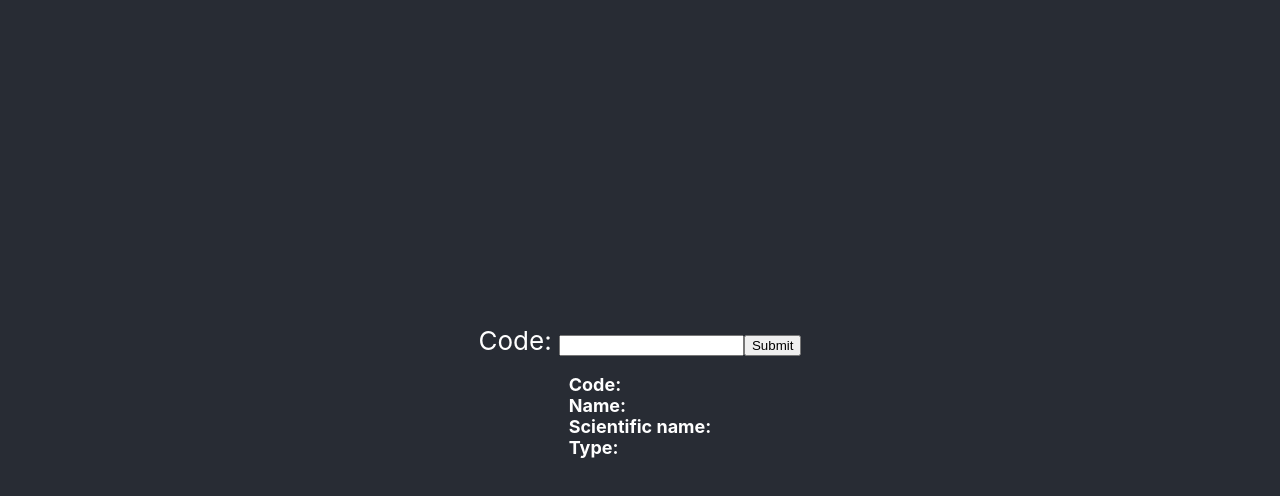
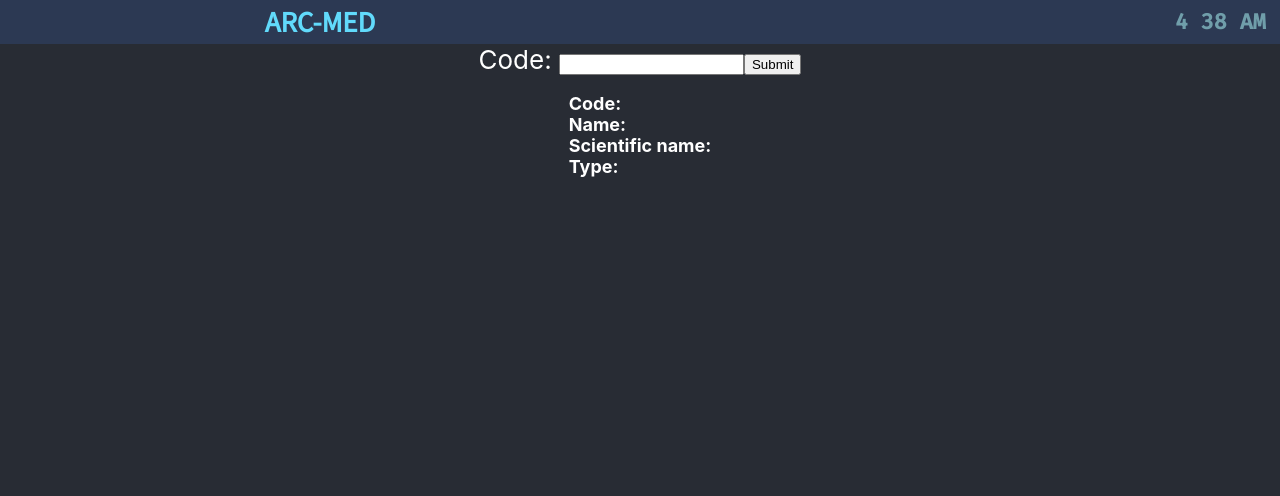
Before and after one commit to Ethazeriel/arc-med, a React (Create React App) app in the folder client/: page / in a window 1280 px wide. Shown: the top 496 px of the page. Built offline with nearby package versions, Linux system fonts and the light colour scheme.

Commit message:
menu bar

```diff
--- a/client/package.json
+++ b/client/package.json
@@ -2,11 +2,12 @@
   "name": "client",
   "version": "0.1.0",
   "private": true,
-  "proxy":"http://localhost:3001",
+  "proxy": "http://localhost:3001",
   "dependencies": {
     "@testing-library/jest-dom": "^5.16.1",
     "@testing-library/react": "^12.1.2",
     "@testing-library/user-event": "^13.5.0",
+    "eslint-plugin-react": "^7.28.0",
     "react": "^17.0.2",
     "react-dom": "^17.0.2",
     "react-scripts": "5.0.0",
--- a/client/public/index.html
+++ b/client/public/index.html
@@ -24,7 +24,10 @@
       work correctly both with client-side routing and a non-root public URL.
       Learn how to configure a non-root public URL by running `npm run build`.
     -->
-    <title>React App</title>
+    <title>ARC-MED</title>
+    <link rel="preconnect" href="https://fonts.googleapis.com">
+    <link rel="preconnect" href="https://fonts.gstatic.com" crossorigin>
+    <link href="https://fonts.googleapis.com/css2?family=Fira+Code:wght@500&family=Source+Sans+Pro&display=swap" rel="stylesheet">
   </head>
   <body>
     <noscript>You need to enable JavaScript to run this app.</noscript>
--- a/client/src/App.css
+++ b/client/src/App.css
@@ -1,5 +1,8 @@
 .App {
   text-align: center;
+  height: 100vh;
+  background-color: #282c34;
+  width: 100vw;
 }
 
 .App-logo {
@@ -14,8 +17,17 @@
 }
 
 .App-header {
-  background-color: #282c34;
-  min-height: 100vh;
+  min-height: 100%;
+  display: flex;
+  flex-direction: column;
+  align-items: center;
+  justify-content: center;
+  font-size: calc(10px + 2vmin);
+  color: white;
+}
+
+.Critter-search {
+  min-height: 100%;
   display: flex;
   flex-direction: column;
   align-items: center;
@@ -41,3 +53,27 @@ text-align: left;
     transform: rotate(360deg);
   }
 }
+
+.TopBar {
+  background-color: #2c3953;
+  height: calc(40px + 0.5vmin);
+  display: flex;
+  align-items: center;
+  justify-content: center;
+  font-size: calc(90%);
+  font-family: 'Source Sans Pro', sans-serif;
+}
+
+.TopBar-title {
+  color:#61dafb;
+}
+
+.TopBar-item {
+  flex:1;
+}
+.Clock {
+  color:#709eaa;
+  font-family: 'Fira Code', monospace;
+  text-align: right;
+  padding-right: 1em;
+}
--- a/client/src/App.js
+++ b/client/src/App.js
@@ -4,32 +4,32 @@ import React from 'react';
 class SpeciesSearch extends React.Component {
   constructor(props) {
     super(props);
-    this.state = {value: ''};
+    this.state = { value: '' };
 
     this.handleChange = this.handleChange.bind(this);
     this.handleSubmit = this.handleSubmit.bind(this);
   }
 
   handleChange(event) {
-    this.setState({value: event.target.value.toUpperCase()});
+    this.setState({ value: event.target.value.toUpperCase() });
   }
   handleSubmit(event) {
     event.preventDefault();
-    this.setState({value: ''})
+    this.setState({ value: '' });
     console.log(this.state.value);
-    fetch("/species", {
+    fetch('/species', {
       method: 'POST',
       headers: {
         Accept: 'application/json',
-        'Content-Type': 'application/json'
+        'Content-Type': 'application/json',
       },
       body: JSON.stringify({
-        'code':this.state.value
-      })
+        'code':this.state.value,
+      }),
     }).then((response) => response.json())
       .then((json) => {
         console.log(json);
-      this.setState({critter:json});
+        this.setState({ critter:json });
       })
       .catch((error) => {
         console.error(error);
@@ -39,8 +39,8 @@ class SpeciesSearch extends React.Component {
   render() {
     const critter = this.state?.critter;
     return (
-      <div className="App">
-        <header className="App-header">
+      <div>
+        <header className="Critter-search">
           <form onSubmit={this.handleSubmit}>
             <label>Code: </label>
             <input type="text" value={this.state.value} onChange={this.handleChange} />
@@ -53,17 +53,66 @@ class SpeciesSearch extends React.Component {
               <b>Type:</b> {critter?.category?.detail}</p></div>
         </header>
       </div>
-    )
+    );
   }
 }
 
 function App() {
   return (
-    null
+    <div className="App">
+      <TopBar />
+      <SpeciesSearch />
+    </div>
   );
 }
 
+class TopBar extends React.Component {
+  render() {
+    return (
+      <div className="TopBar">
+        <div className="TopBar-item"><h1 className="TopBar-title">ARC-MED</h1></div>
+        <div className="TopBar-item"><Clock /></div>
+      </div>
+    );
+  }
+}
 
+class Clock extends React.Component {
+  constructor(props) {
+    super(props);
+    this.state = { date: new Date().toLocaleTimeString([], { hour: 'numeric', minute: '2-digit' }) };
+    this.tock = false;
+  }
+
+  componentDidMount() {
+    this.timerID = setInterval(() => this.tick(), 1000);
+  }
+
+  componentWillUnmount() {
+    clearInterval(this.timerID);
+  }
+
+  tick() {
+    if (this.tock) {
+      this.setState({
+        date: new Date().toLocaleTimeString([], { hour: 'numeric', minute: '2-digit' }),
+      });
+      this.tock = false;
+    } else {
+      this.setState({
+        date: new Date().toLocaleTimeString([], { hour: 'numeric', minute: '2-digit' }).replace(':', ' '),
+      });
+      this.tock = true;
+    }
+  }
+
+  render() {
+    return (
+      <div className="Clock">
+        <h2>{this.state.date}</h2>
+      </div>
+    );
+  }
+}
 
 export default App;
-export {SpeciesSearch};
--- a/client/src/index.js
+++ b/client/src/index.js
@@ -1,15 +1,15 @@
 import React from 'react';
 import ReactDOM from 'react-dom';
 import './index.css';
-import {SpeciesSearch} from './App';
+import App from './App';
 import reportWebVitals from './reportWebVitals';
 
 
 ReactDOM.render(
   <React.StrictMode>
-    <SpeciesSearch />
+    <App />
   </React.StrictMode>,
-  document.getElementById('root')
+  document.getElementById('root'),
 );
 
 // If you want to start measuring performance in your app, pass a function
```
Also changed, not shown: client/.eslintrc.json (added), 2 other files (tests, documents, lock files or other folders). Lines whose indentation alone changed are shown as unchanged.
